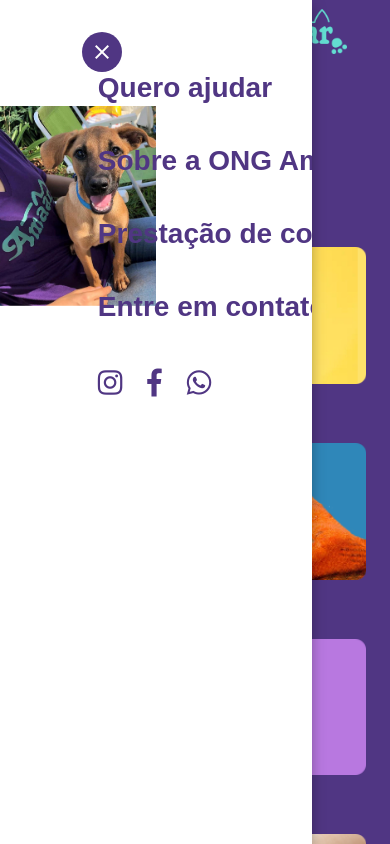
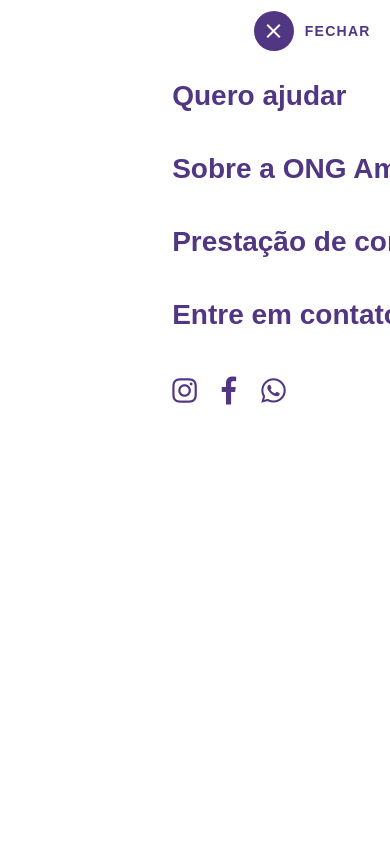
Before and after one commit to helton-mori-dev/ong-amaar-vue, a Vue app: page / in a window 390 px wide. Both pictures are taken after a click on the button "MENU". Shown: the top 844 px of the page. Built offline with nearby package versions, Linux system fonts and the light colour scheme; a web font is replaced by a local one.

Commit message:
Ajustes para menu responsivo

```diff
--- a/src/components/HeaderComponents/Menu.vue
+++ b/src/components/HeaderComponents/Menu.vue
@@ -18,11 +18,11 @@
       </template>
       <v-container class="img-container">
         <v-row no-gutters>
-          <v-col cols="6">
+          <v-col cols="12" sm="6" class="d-none d-sm-none d-md-flex">
 
             <v-img
             src="../../assets/banner-menu.jpg"
-            contain
+            cover
             min-height="100%"
             >
               <v-btn
@@ -36,7 +36,15 @@
             </v-img>
           </v-col>
 
-          <v-col cols="6" class="menu-container">
+          <v-col cols="12" md="6" class="menu-container">
+            <v-btn
+              class="close-menu d-flex d-sm-flex d-md-none"
+              text depressed large
+              @click="closeMenu()"
+            >
+              <v-icon>mdi-close</v-icon>
+              Fechar
+            </v-btn>
             <v-list
             class="list-menu"
             flat
@@ -134,6 +142,11 @@ export default {
 
 .img-container {
   padding: 0!important;
+  height: 100%;
+}
+
+.img-container .row {
+  height: 100%;
 }
 
 div.v-menu__content {
@@ -167,4 +180,30 @@ div.v-menu__content > .container{
 .links-menu .social-links i{
   color: #503683;
 }
+
+@media screen and (max-width:960px){
+  div.v-menu__content {
+    width: 100vw;
+    max-width: unset;
+  }
+  .menu-container {
+    position: relative;
+    justify-content: flex-start;
+  }
+  .close-menu {
+    top: -30px;
+    right: 0;
+    left: 60%;
+  }
+  .close-menu span{
+    color: #503683;
+    font-size: 14px;
+    font-weight: 700;
+  }
+
+  .close-menu i:before{
+    color: #fff
+  }
+
+}
 </style>
```
